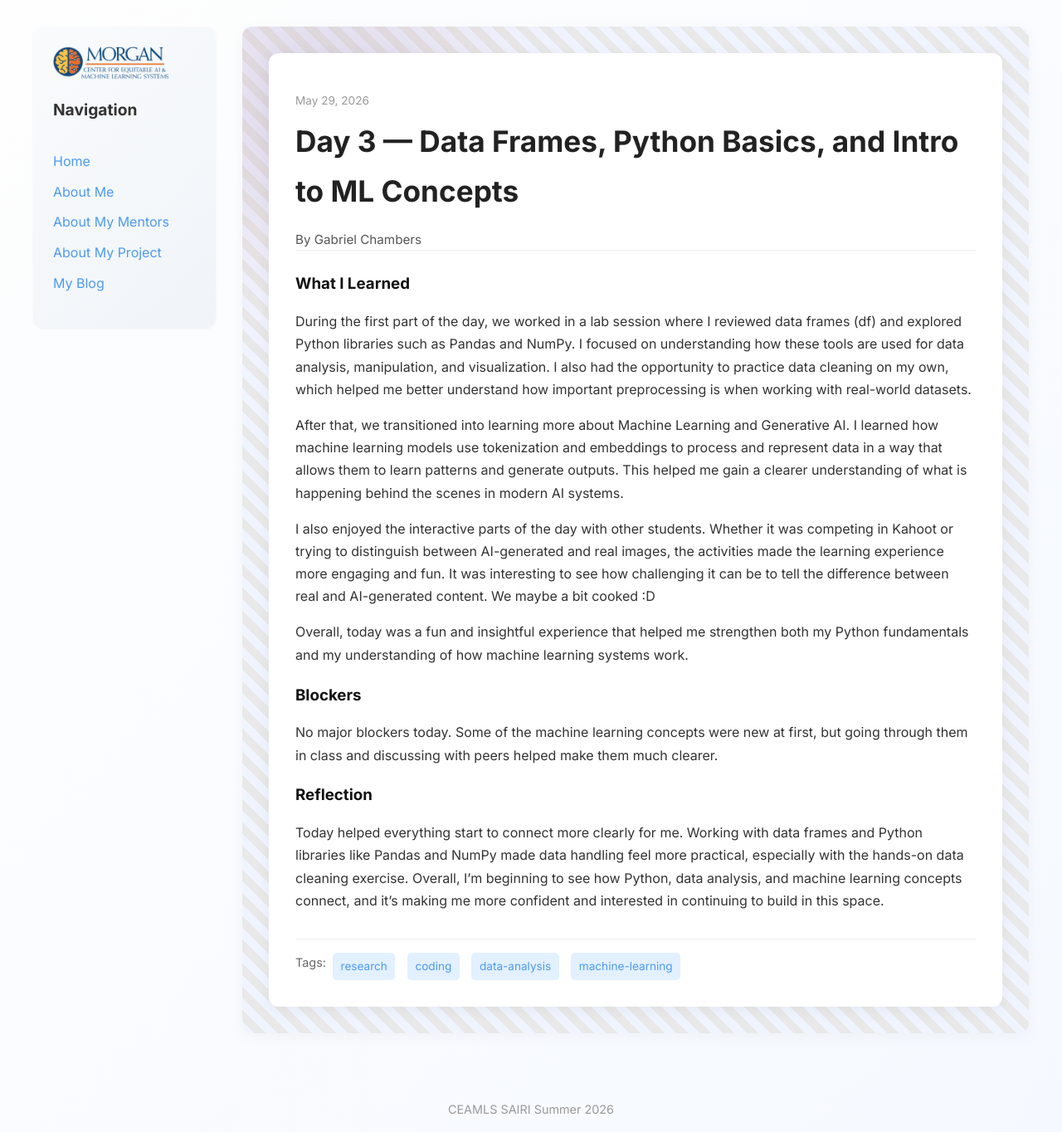
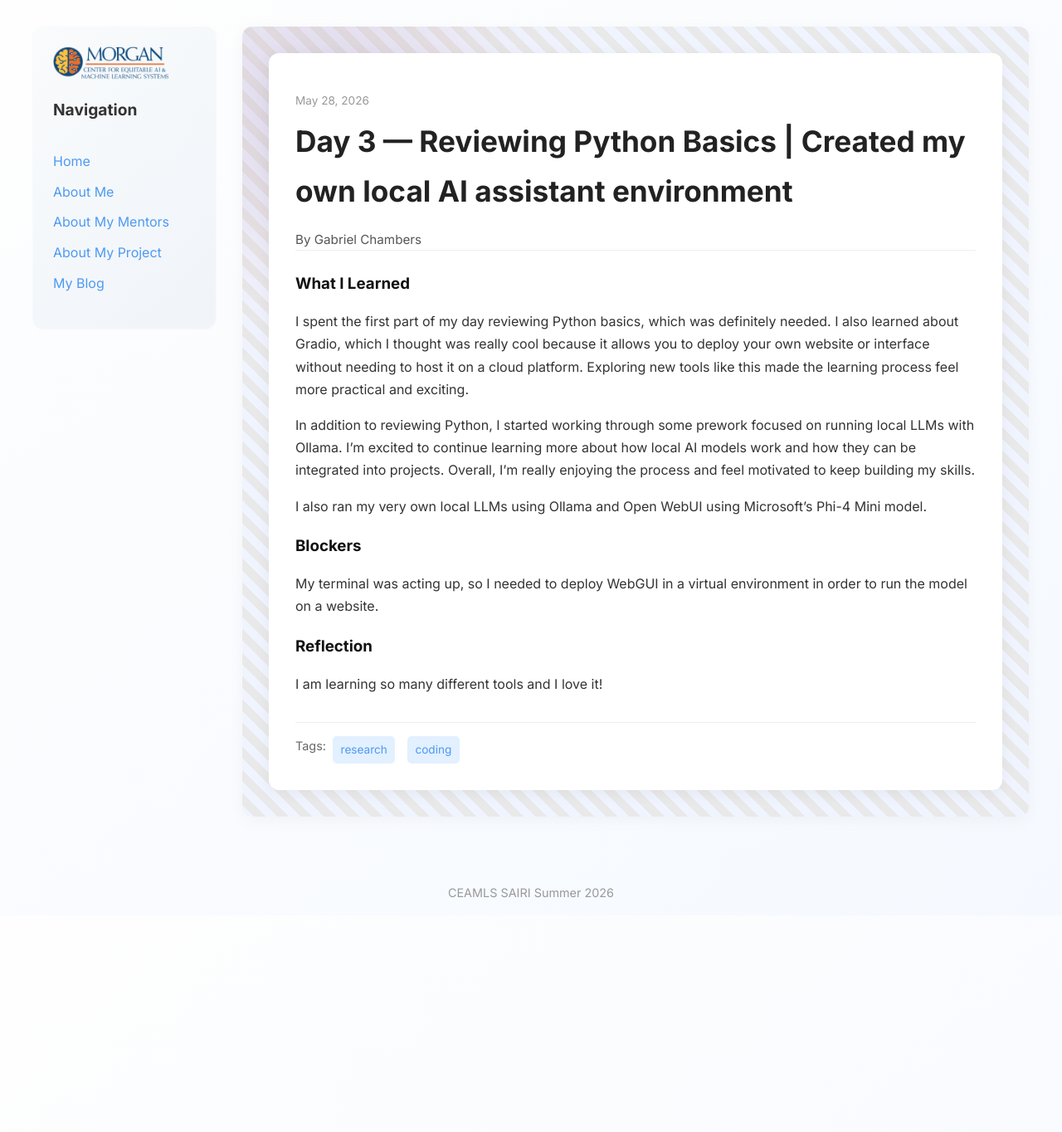
Before and after one commit to Gabbycodez/gabbycodezceamls26.github.io, a Jekyll site: the page built from _posts/2026-05-28-day-3.md, in a window 1280 px wide. Shown: the whole page at 83% size. Built offline with Jekyll 4.4.1, drawn with Linux system fonts in a browser that asks for light colours; after the commit the page ends 1103 px from its top, so only the background shows below that.

Commit message:
Update 2026-05-28-day-3.md

```diff
--- a/_posts/2026-05-28-day-3.md
+++ b/_posts/2026-05-28-day-3.md
@@ -1,23 +1,20 @@
 ---
 layout: post
-title: "Day 3 — Data Frames, Python Basics, and Intro to ML Concepts"
-date: 2026-05-29
+title: "Day 3 — Reviewing Python Basics | Created my own local AI assistant environment"
+date: 2026-05-28
 permalink: /day3.html
-tags: ["research", "coding", "data-analysis", "machine-learning"]
+tags: ["research", "coding"]
 
 what_i_learned: |
-  During the first part of the day, we worked in a lab session where I reviewed data frames (df) and explored Python libraries such as Pandas and NumPy. I focused on understanding how these tools are used for data analysis, manipulation, and visualization. I also had the opportunity to practice data cleaning on my own, which helped me better understand how important preprocessing is when working with real-world datasets.
+  I spent the first part of my day reviewing Python basics, which was definitely needed. I also learned about Gradio, which I thought was really cool because it allows you to deploy your own website or interface without needing to host it on a cloud platform. Exploring new tools like this made the learning process feel more practical and exciting.
 
-  After that, we transitioned into learning more about Machine Learning and Generative AI. I learned how machine learning models use tokenization and embeddings to process and represent data in a way that allows them to learn patterns and generate outputs. This helped me gain a clearer understanding of what is happening behind the scenes in modern AI systems.
+  In addition to reviewing Python, I started working through some prework focused on running local LLMs with Ollama. I’m excited to continue learning more about how local AI models work and how they can be integrated into projects. Overall, I’m really enjoying the process and feel motivated to keep building my skills.
 
-  I also enjoyed the interactive parts of the day with other students. Whether it was competing in Kahoot or trying to distinguish between AI-generated and real images, the activities made the learning experience more engaging and fun. It was interesting to see how challenging it can be to tell the difference between real and AI-generated content. We maybe a bit cooked :D
-
-  Overall, today was a fun and insightful experience that helped me strengthen both my Python fundamentals and my understanding of how machine learning systems work.
+  I also ran my very own local LLMs using Ollama and Open WebUI using Microsoft’s Phi-4 Mini model.
 
 blockers: |
-  No major blockers today. Some of the machine learning concepts were new at first, but going through them in class and discussing with peers helped make them much clearer.
+  My terminal was acting up, so I needed to deploy WebGUI in a virtual environment in order to run the model on a website.
 
 reflection: |
-  Today helped everything start to connect more clearly for me. Working with data frames and Python libraries like Pandas and NumPy made data handling feel more practical, especially with the hands-on data cleaning exercise.
-  Overall, I’m beginning to see how Python, data analysis, and machine learning concepts connect, and it’s making me more confident and interested in continuing to build in this space.
+  I am learning so many different tools and I love it!
 ---
```
